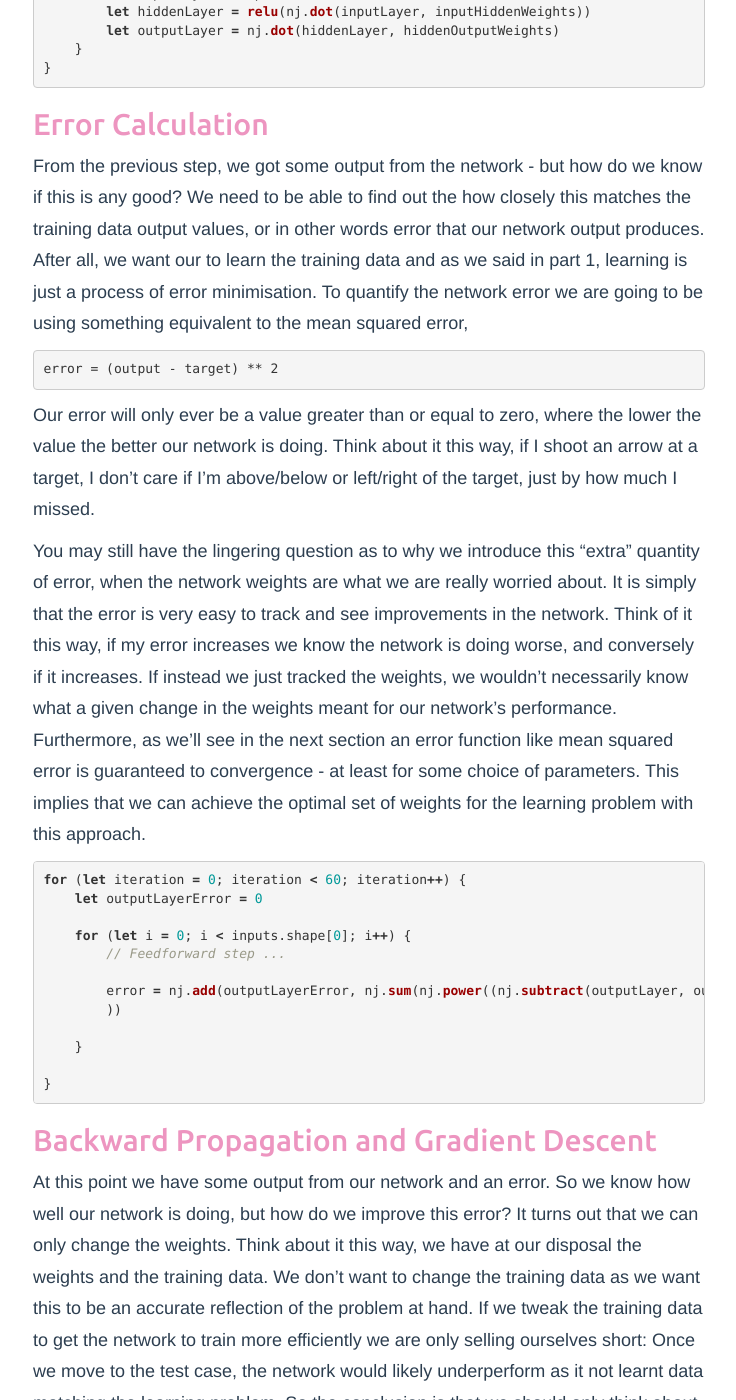
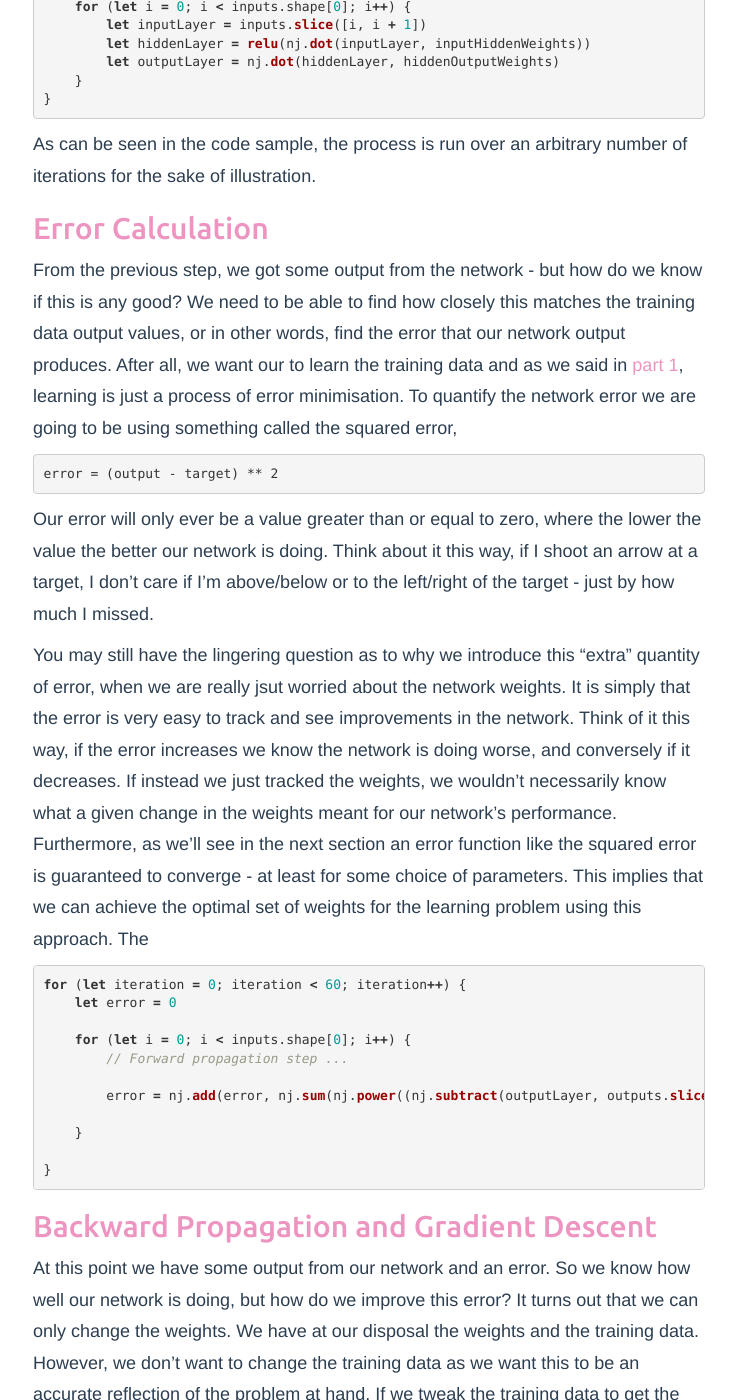
Before and after one commit to tpgmartin/tpgmartin.github.io, a Jekyll site: the page built from _posts/2017-07-02-neural-networks-from-scratch-part-2-backpropagation.md, in a window 1280 px wide and 1400 px high, scrolled down 1915 px. Shown: the whole window, without its empty margins (271-1007 px from the left). Built offline with Jekyll 4.4.1, drawn with Linux system fonts in a browser that asks for light colours; comment, search, counter and statistics services are not loaded; some of the changed text lies outside the part shown.

Commit message:
Corrections to new blog post, update links on previous post

````diff
--- a/_posts/2017-07-02-neural-networks-from-scratch-part-2-backpropagation.md
+++ b/_posts/2017-07-02-neural-networks-from-scratch-part-2-backpropagation.md
@@ -11,13 +11,13 @@
 
 ## Introduction
 
-In the [first post](http://tpgmartin.com/neural-networks-from-scratch-part-1-building-the-network) in this series, we created a deep learning neural network so we have everything in place to actually solve the learning problem we originally introduced: how to create a neural network to correctly match the output of an XOR gate. To do this we need adjust our network weights in response to the training data, this is what the backpropagation algorithm does. The backpropagation algorithm follows in order,
+In the [first post](http://tpgmartin.com/neural-networks-from-scratch-part-1-building-the-network) in this series, we created a deep learning neural network so now we have everything in place to actually solve the learning problem we originally introduced: how to create a neural network to correctly match the output of an XOR gate. To do this we need adjust our network weights in response to the output our network produces from the training data. This is what the backpropagation algorithm does. The backpropagation algorithm follows in order,
 
 1. Forward propagation: Pass input into our network, and get some output
-2. Error calculation: Find the error for this output using a particular error function
+2. Error calculation: Find the error for this output using an error function
 3. Backward propagation and gradient descent: Work out how this error relates to each weight in our network, and the update the weights in our network, which hopefully improves our output
 
-And iteratively through these four step until the network converges to the optimal set of weights for the learning problem. This post will take us through a single run of this algorithm.
+And iteratively through these three steps until the network converges to the optimal set of weights for the learning problem. This post will take us through a single run of this algorithm.
 
 ## Forward Propagation
 
@@ -33,15 +33,15 @@
 activation = relu(nodes • weights)
 ```
 
-For our network taking a single hidden layer node, we have,
+For our network, taking a single hidden layer node, we have,
 
 {% include image.html url="/assets/media/forward_propagation_example.png" %}
 
 1. Input layer values A, B, just comes from the training data
-2. Hidden layer node, H = relu([A, B] • [w_ih_A, w_ih_B])
-3. Output node, O = H • w_ho = relu([A, B] • [w_ih_A, w_ih_B]) * w_ho
+2. Hidden layer node, `H = relu([A, B] • [w_ih_A, w_ih_B])`
+3. Output node, `O = H • w_ho = relu([A, B] • [w_ih_A, w_ih_B]^T) * w_ho`
 
-This is exactly the same process we would use to find out the value for O, our output value, for all nodes and weights.
+This is exactly the same process we would use to find out the value for O, our output value, for all nodes and weights. The code for this step is as follows,
 
 {% highlight js %}
 for (let iteration = 0; iteration < 60; iteration++) {
@@ -53,27 +53,28 @@
 }
 {% endhighlight %}
 
+As can be seen in the code sample, the process is run over an arbitrary number of iterations for the sake of illustration.
+
 ## Error Calculation
 
-From the previous step, we got some output from the network - but how do we know if this is any good? We need to be able to find out the how closely this matches the training data output values, or in other words error that our network output produces. After all, we want our to learn the training data and as we said in part 1, learning is just a process of error minimisation. To quantify the network error we are going to be using something equivalent to the mean squared error,
+From the previous step, we got some output from the network - but how do we know if this is any good? We need to be able to find how closely this matches the training data output values, or in other words, find the error that our network output produces. After all, we want our to learn the training data and as we said in [part 1](http://tpgmartin.com/neural-networks-from-scratch-part-1-building-the-network), learning is just a process of error minimisation. To quantify the network error we are going to be using something called the squared error,
 
 ```math
 error = (output - target) ** 2
 ```
 
-Our error will only ever be a value greater than or equal to zero, where the lower the value the better our network is doing. Think about it this way, if I shoot an arrow at a target, I don’t care if I’m above/below or left/right of the target, just by how much I missed.
+Our error will only ever be a value greater than or equal to zero, where the lower the value the better our network is doing. Think about it this way, if I shoot an arrow at a target, I don’t care if I’m above/below or to the left/right of the target - just by how much I missed.
 
-You may still have the lingering question as to why we introduce this “extra” quantity of error, when the network weights are what we are really worried about. It is simply that the error is very easy to track and see improvements in the network. Think of it this way, if my error increases we know the network is doing worse, and conversely if it increases. If instead we just tracked the weights, we wouldn’t necessarily know what a given change in the weights meant for our network’s performance. Furthermore, as we’ll see in the next section an error function like mean squared error is guaranteed to convergence - at least for some choice of parameters. This implies that we can achieve the optimal set of weights for the learning problem with this approach.
+You may still have the lingering question as to why we introduce this "extra" quantity of error, when we are really jsut worried about the network weights. It is simply that the error is very easy to track and see improvements in the network. Think of it this way, if the error increases we know the network is doing worse, and conversely if it decreases. If instead we just tracked the weights, we wouldn’t necessarily know what a given change in the weights meant for our network’s performance. Furthermore, as we’ll see in the next section an error function like the squared error is guaranteed to converge - at least for some choice of parameters. This implies that we can achieve the optimal set of weights for the learning problem using this approach. The
 
 {% highlight js %}
 for (let iteration = 0; iteration < 60; iteration++) {
-    let outputLayerError = 0
+    let error = 0
 
     for (let i = 0; i < inputs.shape[0]; i++) {
-        //  Feedforward step ...
+        //  Forward propagation step ...
 
-        error = nj.add(outputLayerError, nj.sum(nj.power((nj.subtract(outputLayer, outputs.slice([i, i + 1]))), 2)
-        ))
+        error = nj.add(error, nj.sum(nj.power((nj.subtract(outputLayer, outputs.slice([i, i + 1]))), 2)))
 
     }
 
@@ -82,13 +83,13 @@
 
 ## Backward Propagation and Gradient Descent
 
-At this point we have some output from our network and an error. So we know how well our network is doing, but how do we improve this error? It turns out that we can only change the weights. Think about it this way, we have at our disposal the weights and the training data. We don’t want to change the training data as we want this to be an accurate reflection of the problem at hand. If we tweak the training data to get the network to train more efficiently we are only selling ourselves short: Once we move to the test case, the network would likely underperform as it not learnt data matching the learning problem. So the conclusion is that we should only think about changing the weights during this process.
+At this point we have some output from our network and an error. So we know how well our network is doing, but how do we improve this error? It turns out that we can only change the weights. We have at our disposal the weights and the training data. However, we don’t want to change the training data as we want this to be an accurate reflection of the problem at hand. If we tweak the training data to get the network to train more efficiently we are only selling ourselves short: Once we move to the test case, the network would likely underperform as it not learnt data matching the learning problem. The takeaway is that we should only think about changing the weights during this process.
 
 During this step, we work backwards through the network and determine how much to change each weight by finding how the error function changes with respect to each weight. The actual process of updating each weight is gradient descent’s responsibility. To illustrate how this is done, we will look at a single weight between each layer, see the network diagram below,
 
 {% include image.html url="/assets/media/backpropagation_example.png" %}
 
-where as before we have placeholder variables for each node value as well as for the weights, where w_ho is the weight connecting the hidden layer node to the output not, and w_ih is the node connecting the input node to the hidden layer node.
+where as before we have placeholder variables for each node value as well as for the weights, where w_ho is the weight connecting the hidden layer node to the output not, and w_ih is the weight connecting the input node to the hidden layer node.
 
 Firstly let’s determine how the error function changes in response to w_ho. We know what the error function looks like,
 
@@ -114,7 +115,7 @@
 error = ((H * w_ho) - target) ** 2
 ```
 
-Giving us the error function in terms of w_ho. We can make a further simplification by reminding ourselves where H and target come from. The target value comes from our training data and so as discussed above is not something we are free to vary. The activation, H, is also a constant during this process as we are not feeding in new input values during this step of the backpropagation algorithm. Altogether that means that the only variable we have to play with the the weight, so of error function is simply the square of w_ho,
+giving us the error function in terms of w_ho. We can make a further simplification by reminding ourselves where H and target come from. The target value comes from our training data and so as discussed above is not something we are free to vary. The activation, H, is also a constant during this process as we are not feeding in new input values during this step of the backpropagation algorithm. Altogether that means that the only variable we have to play with is the weight, so the error function is simply the square of w_ho,
 
 ```math
 error ~ w_ho ** 2
@@ -124,33 +125,33 @@
 
 {% include image.html url="/assets/media/error_function.png" %}
 
-Indicated on the graph is the minimum of the error function, where the error is zero, which is the point we want to reach. The corresponding weight that minimises the error is the goal weight. To reach the minimum from an arbitrary point on the parabola, we need to ask ourselves, what the change in the error is for a given change in the weight value. The approach that gradient descent takes is greedy, it just takes the change in the weight that change the error most. This is just a verbose way of saying we need to find the derivative to determine the weight update. Indicated below, the derivative is the slope of the line at the point given by the dashed lines.
+Indicated on the graph as a green point is the minimum of the error function, where the error is zero, which is the point we want to reach. The corresponding weight that minimises the error is the goal weight. To reach the minimum from an arbitrary point on the parabola, we need to ask ourselves: what is the change in the error for a given change in the weight value? The approach that gradient descent takes is greedy, it just takes the change in the weight that changes the error most. This is just a verbose way of saying we need to find the derivative of the error function with respect to a given weight to determine the weight update. Indicated below, the derivative is the slope of the line at the point given by the dashed lines.
 
 {% include image.html url="/assets/media/error_function_with_derivative.png" %}
 
-In general, the derivative gives us the relationship between a set of variables, in our case that is how the change in the the weight,  ∆weight, relates to the change in the error, error, which is just the product of the derivative with the change in weight,
+In general, the derivative gives us the relationship between a set of variables, in our case that is how the change in the the weight,  ∆weight, relates to the change in the error, ∆error, which is just the product of the derivative with the change in weight,
 
 ```math
 ∆error = derivative * ∆weight
 ```
 
-The derivative is is calculated from the expression for the error function given above, which in our case is,
+The derivative is calculated from the expression for the error function given above. I'll just give it to you, but it is quite easy to find for yourselves,
 
 ```math
 derivative ~ H * (O - target)
 ```
 
-We now know how much to update the weight, which is just the derivative, but do we add or subtract this amount from the current weight value? Going back the parabola that gives the relationship between the weight and the error we find that we add or subtract this update depending what side of the goal weight we find ourselves. If we are to the left of the goal weight, the derivative is always negative, as the graph is sloping downwards so our derivative is negative. However, in order to decrease the error, we need to increase the weight to move towards the goal weight. This means we should take the negative of the derivative as our weight update. The converse argument holds if we start to the right of the goal weight: The derivative is positive, but we need to decrease the weight to decrease the error. Both scenarios are illustrated below.
+We now know how much to update the weight, which is just the derivative, but do we add or subtract this amount from the current weight value? Going back the parabola that gives the relationship between the weight and the error we find that we add or subtract this update depending as to which side of the goal weight we find ourselves. If we are to the left of the goal weight, the derivative is always negative, as the graph is sloping downwards. However, in order to decrease the error, we need to increase the weight to move towards the goal weight. This means we should take the negative of the derivative as our weight update, so this is a positive number. The converse argument holds if we start to the right of the goal weight: The derivative is positive, but we need to decrease the weight to decrease the error. Both scenarios are illustrated below.
 
 {% include image.html url="/assets/media/error_function_weight_update.png" %}
 
-Putting this altogether, the weight update for weights connecting the hidden layer nodes and output nodes is given by,
+Putting this all together, the weight update for weights connecting the hidden layer nodes and output nodes, like w_ho, is given by,
 
 {% highlight js %}
 weight -= activation * (output - target)
 {% endhighlight %}
 
-If we were to repeat this process for many iterations, we simply continue until we converge to this goal weight. A consequence of the error function we’ve chosen for our network, a parabola, means that the goal weight is in fact a global minimum, meaning that as long as we can guarantee convergence, which is something we’ll return to later.
+If we were to repeat this process for many iterations, we simply continue until we converge to this goal weight. A consequence of the error function we’ve chosen for our network, a parabola, means that the goal weight is in fact a global minimum, meaning that as long as we can guarantee convergence we will achieve the optimal weight for the learning problem. This is something we’ll return to later.
 
 Now that we know how to update the weights between the hidden and output layer, we can use the same process to update the weights connecting the input and hidden layer. Going back to the network diagram,
 
@@ -168,25 +169,25 @@
 H = relu(A * w_ih)
 ```
 
-Now plugging this into our previous equation for O,
+now plugging this into our previous equation for O,
 
 ```math
 O = relu(A * w_ih) * w_ho
 ```
 
-And finally we plug this into the error function to express the error function in terms of w_ih,
+and finally we plug this into the error function to express the error function in terms of w_ih,
 
 ```math
 error = (relu(A * w_ih) * w_ho - target) ** 2
 ```
 
-Having expressed the error function in terms of w_ih we need to find the derivative with respect to w_ih, which will give us the size of the weight update. This is more complicated than before as we need to take the derivative of the activation function, relu, into account as well. As before, I will skip over the details and just give the result,
+Having expressed the error function in terms of w_ih we need to find the derivative of the error function with respect to w_ih, which will give us the size of the weight update. This is more complicated than before as we need to take the derivative of the activation function, relu, into account as well. As before, I will skip over the details and just give the result,
 
 ```math
 derivative ~ (O - target) * reluDeriv(A * w_ih) * A * w_ho
 ```
 
-This expression looks pretty dense, especially as we have factors of w_ho and reluDeriv which we haven’t seen in the previous weight update. There is however a fairly intuitive explanation for their presence, which relates to the key aspect of the backpropagation process: we are going back through the network and attributing the final error to the weights. Take for example the limit of w_ho, that is as it approaches zero. If w_ho were zero, then that would imply that the activation H, and any weight that produced H, couldn’t have contributed to the final error - so we shouldn’t update w_ih in this iteration. A similar reasoning applies to reluDeriv. In part 1, we saw that relu produced an activation equal to or greater than zero, which means either the activation did or didn’t contribute to the final error. reluDeriv captures this intuition, which is given by the following function,
+This expression looks pretty dense, especially as we have factors of w_ho and reluDeriv which we haven’t seen in the previous weight update. There is however a fairly intuitive explanation for their presence, which relates to the key aspect of the backpropagation process: we are going back through the network and attributing the final error to each of the weights. To illustrate this point, take for example the limit of w_ho, that is as it approaches zero. If w_ho were zero, then that would imply that the activation H, and any weight that produced H, couldn’t have contributed to the final error - so we shouldn’t update w_ih in this iteration. A similar reasoning applies to reluDeriv. In [part 1](http://tpgmartin.com/neural-networks-from-scratch-part-1-building-the-network), we saw that relu produced an activation equal to or greater than zero, which means either the activation did or didn’t contribute to the final error. reluDeriv captures this intuition, which is given by the following function,
 
 {% highlight js %}
 reluDeriv = (x) => (x > 0 ? 1 : 0)
@@ -194,7 +195,7 @@
 
 This returns 1 if and only if the A * w_ih is greater than zero, otherwise it returns 0, where a returned value of 1 means the activation did contribute to the final error and 0 if it didn’t.
 
-Altogether, these derivatives give us all the weight updates we need for our network. But do these converge to a set of goal weights? Above, I’ve teased that this might be possible, but there is a possibility that convergence may not occur. This is because all the weight updates we have scalea with the activation, meaning that there is a risk of divergence if the activation grows too large (these are not normalised). For instance, the derivative the error function with respect to w_ho was found to be,
+Altogether, these derivatives give us all the weight updates we need for our network. But do these converge to a set of goal weights? Above, I’ve teased that this should be possible, but there is a chance that convergence may not occur. This is because all the weight updates we have scale with the activation value, meaning that there is a risk of divergence if the activation grows too large (these are not normalised). For instance, the derivative the error function with respect to w_ho was found to be,
 
 ```math
 derivative ~ activation * (output - target)
@@ -204,13 +205,13 @@
 
 {% include image.html url="/assets/media/error_function_divergence_example.png" %}
 
-The fix for this is quite simple: we just introduce a new multiplicative factor to scale the derivative. This factor is termed the “learning rate” and usually referred to as “alpha”. Adding this to the derivative just given with respect to w_ho we have,
+The fix for this is quite simple: we just introduce a new multiplicative factor to scale the derivative. This factor is termed the "learning rate" and usually referred to as "alpha". Adding this to the derivative just given with respect to w_ho we have,
 
 ```math
 weight -= alpha * activation * (output - target)
 ```
 
-There are some important considerations to make when choosing alpha, as it has a direct impact on the rate of convergence of the weights. This is by no means a trivial problem in general. However, for our purposes it will be ok to just choose a fixed number between 0 and 1. Putting this altogether, our code for backpropagation and gradient descent is,
+There are some important considerations to make when choosing alpha, as it has a direct impact on the rate of convergence of the weights - this is by no means a trivial problem in general. However, for our purposes it will be ok to just choose a fixed number between 0 and 1. Putting this all together, our code for backpropagation and gradient descent is,
 
 {% highlight js %}
 const alpha = 0.2
@@ -221,7 +222,7 @@
     let error = 0
 
     for (let i = 0; i < inputs.shape[0]; i++) {
-        //  Feedforward step ...
+        //  Forward propagation step ...
 
         //  Error calculation step ...
 
@@ -238,7 +239,7 @@
 
 ## Recap
 
-We've covered a lot of material in these two blog posts. Taking it from the top, we chose a learning problem, the XOR logic gate, and matched it to a deep learning neural network. We we able to justify our choices for the network such as the error function and other parameters. Having done all this we worked through a single iteration of the backpropagation algorithm to demonstrate how we would update our network weights by adjusting the weights.
+We've covered a lot of material in these two blog posts. Taking it from the top, we chose a learning problem, the XOR logic gate, and matched it to a deep learning neural network. We were able to justify our choices for the network such as the error function and other parameters. Having done all this we worked through a single iteration of the backpropagation algorithm to demonstrate how we would update our network weights by adjusting the weights. Hopefully, this goes someway to demonstrate how deep learning neural networks work from the ground up, and how the choice of learning problem influences the choices we make.
 
 The full code sample is available as a [gist](https://gist.github.com/tpgmartin/e3c81565f2a161d7fd2370c2ea870cad). If you have any other question please get in touch.
 
````
Also changed, not shown: _posts/2017-06-29-neural-networks-from-scratch-part-1-building-the-network.md (renamed from _posts/2017-06-29-neural-networks-from-scratch-part-1-building-the-network.1.md, +4 -4 lines).
